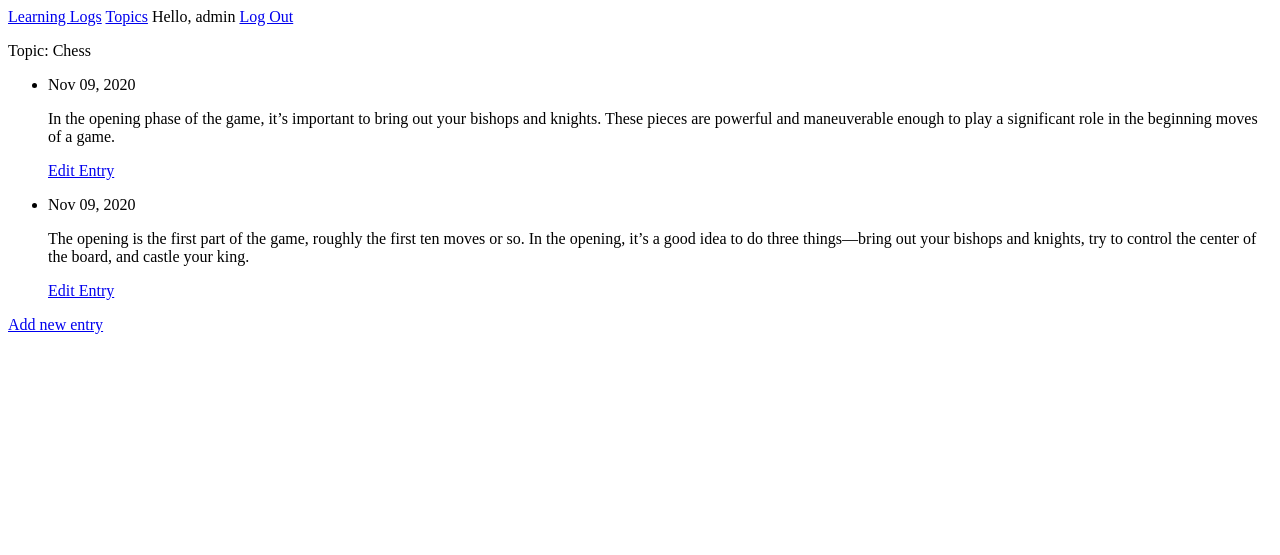
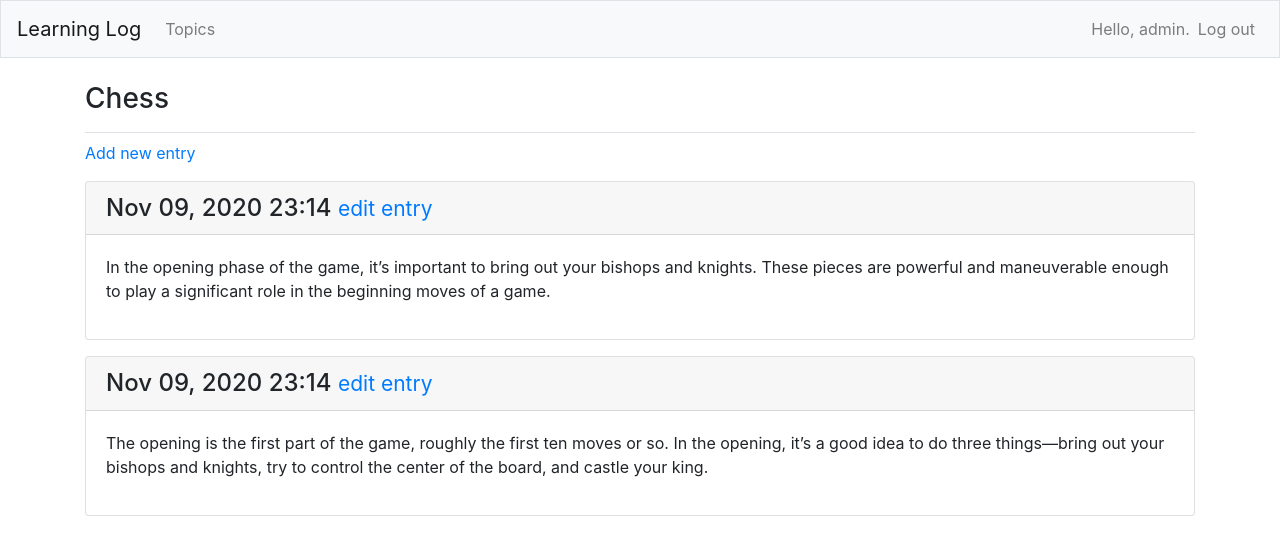
Before and after one commit to lesliedlc/django, a Django app: page /topics/1/ in a window 1280 px wide. Shown: the top 555 px of the page. Run offline with Django 3.2, Linux system fonts and the light colour scheme; a user stored in the database is signed in; data comes from the database, SQL or seed files in the repository; both versions use the stored data as it was after the commit; some libraries are stand-ins or nearby versions.

Commit message:
beforeheroku

```diff
--- a/learning_log/settings.py
+++ b/learning_log/settings.py
@@ -34,6 +34,7 @@ INSTALLED_APPS = [
     #my apps, add to include it in project
     'learning_logs',
     'users',
+    'bootstrap4', #thirdpartyapp
     'django.contrib.admin',
     'django.contrib.auth',
     'django.contrib.contenttypes',
--- a/learning_logs/templates/learning_logs/base.html
+++ b/learning_logs/templates/learning_logs/base.html
@@ -1,14 +1,61 @@
-<p>
-    <a href = "{% url 'learning_logs:index' %}">Learning Logs</a>
-    <a href = "{% url 'learning_logs:topics' %}">Topics</a>
+<!-- Updated base -->
+{% load bootstrap4 %}
 
-{% if user.is_authenticated %}
-    Hello, {{user.username}}
-    <a href="{% url 'users:logout'%}">Log Out</a>
-{%else%}
-    <a href="{% url 'users:register' %}">Register</a>
-    <a href="{% url 'users:login'%}">Log in</a>
-{% endif %}
-</p>
+<!doctype html>
+<html lang="en">
+<head>
+    <meta charset="utf-8">
+    <meta name="viewport" content="width=device-width, initial-scale=1, shrink-to-fit=no">
+    <title>Learning Log</title>
 
-{% block content %} {% endblock content %}
+    {% bootstrap_css %}
+    {% bootstrap_javascript jquery='full' %}
+
+</head>
+
+<body>
+    <nav class="navbar navbar-expand-md navbar-light bg-light mb-4 border">
+        <a class="navbar-brand" href="{% url 'learning_logs:index'%}">
+            Learning Log</a>
+
+        <button class="navbar-toggler" type="button" data-toggle="collapse"
+            data-target="#navbarCollapse" aria-controls="navbarCollapse"
+            aria-expanded="false" aria-label="Toggle navigation">
+        <span class="navbar-toggler-icon"></span></button>
+
+    <div class="collapse navbar-collapse" id="navbarCollapse">
+        <ul class="navbar-nav mr-auto">
+            <li class="nav-item">
+                <a class="nav-link" href="{% url 'learning_logs:topics' %}">
+                    Topics</a></li>
+        </ul>
+        <ul class="navbar-nav ml-auto">
+            {% if user.is_authenticated %}
+                <li class="nav-item">
+                    <span class="navbar-text">Hello, {{ user.username }}.</span>
+                </li>
+                <li class="nav-item">
+                    <a class="nav-link" href="{% url 'users:logout' %}">Log out</a>
+                 </li>
+            {% else %}
+                <li class="nav-item">
+                    <a class="nav-link" href="{% url 'users:register' %}">Register</a>
+                </li>
+                <li class="nav-item">
+                    <a class="nav-link" href="{% url 'users:login' %}">Log in</a>
+                </li>
+            {% endif %}
+        </ul>
+    </div>
+    </nav>
+
+    <main role="main" class="container">
+        <div class="pb-2 mb-2 border-bottom">
+            {% block page_header %}{% endblock page_header %}
+        </div>
+        <div>
+            {% block content %}{% endblock content %}
+        </div>
+    </main>
+</body>
+</html>
--- a/learning_logs/templates/learning_logs/topic.html
+++ b/learning_logs/templates/learning_logs/topic.html
@@ -1,30 +1,28 @@
 {% extends "learning_logs/base.html" %}
 
+{% block page_header %}
+    <h3>{{ topic }}</h3>
+{% endblock page_header %}
+
 {% block content %}
-
-<p>Topic: {{ topic.text }}</p>
-
-<ul>
+    <p>
+        <a href = "{% url 'learning_logs:new_entry' topic.id %}">Add new entry</a>
+    </p>
 
     {% for e in entries %}
-
-    <li>
-        <p>{{ e.date_added|date:'M d, Y' }}</p>
-        <p>{{ e.text|linebreaks }}</p>
-        <p>
-            <a href="{% url 'learning_logs:edit_entry' e.id %}">Edit Entry</a>
-        </p>
-    </li>
+        <div class="card mb-3">
+            <h4 class="card-header">
+                {{ e.date_added|date:'M d, Y H:i' }}
+                <small><a href="{% url 'learning_logs:edit_entry' e.id %}">
+                    edit entry</a></small>
+            </h4>
+            <div class="card-body">
+                {{ e.text|linebreaks }}
+            </div>
+        </div>
 
     {% empty %}
-        <li> There are no entries for this topic yet.</li>
-
+        <p> There are no entries for this topic yet.</p>
     {% endfor %}
 
-</ul>
-
-<p>
-    <a href = "{% url 'learning_logs:new_entry' topic.id %}">Add new entry</a>
-</p>
-
 {% endblock content %}
```
Also changed, not shown: learning_logs/templates/learning_logs/index.html (+10 -9 lines), learning_logs/templates/learning_logs/topics.html (+9 -11 lines), users/templates/registration/login.html (+12 -10 lines), db.sqlite3.
